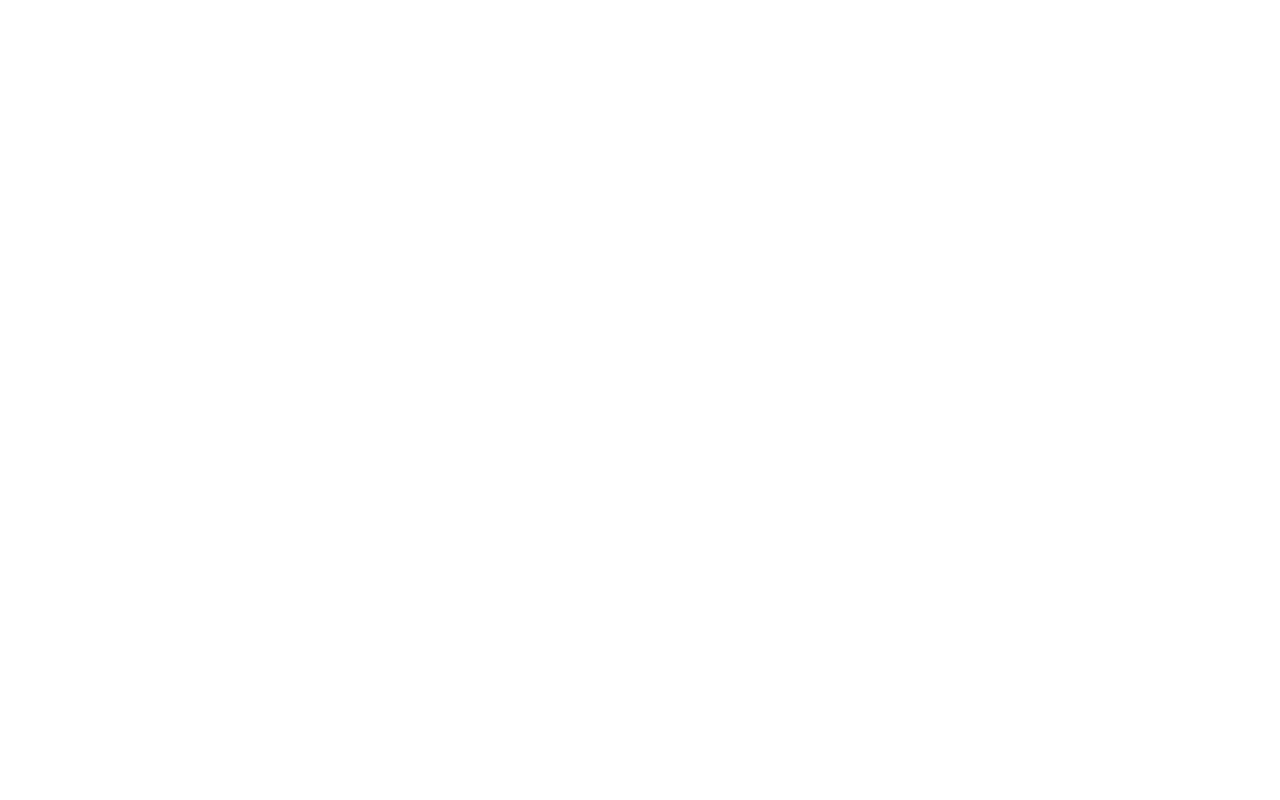
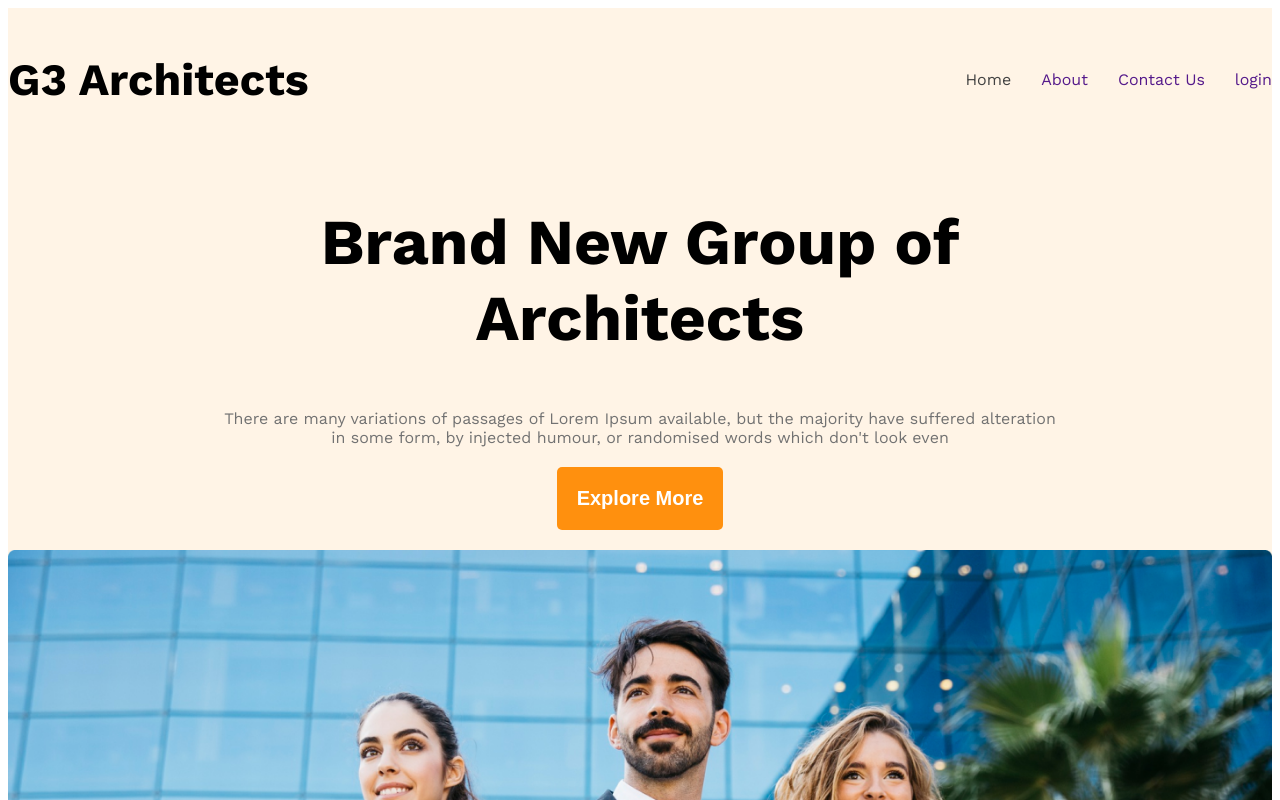
Before and after one commit to Mauyagithub/g3-architect-website, a plain HTML site: page index.html in a window 1280 px wide. Shown: the top 800 px of the page. Drawn offline with nearby package versions, Linux system fonts and the light colour scheme.

Commit message:
added nav and banner

```diff
--- a/index.html
+++ b/index.html
@@ -1,12 +1,45 @@
 <!DOCTYPE html>
 <html lang="en">
+
 <head>
     <meta charset="UTF-8">
     <meta name="viewport" content="width=device-width, initial-scale=1.0">
     <title>Architect</title>
     <link rel="stylesheet" href="styles/style.css">
+    <link rel="preconnect" href="https://fonts.googleapis.com">
+    <link rel="preconnect" href="https://fonts.gstatic.com" crossorigin>
+    <link href="https://fonts.googleapis.com/css2?family=Work+Sans:ital,wght@0,100..900;1,100..900&display=swap"
+        rel="stylesheet">
 </head>
-<body>
 
+<body class="work-sans-normal">
+    <header class="bg">
+        <nav class="navbar display-flex">
+            <h3 class="brand">G3 Architects</h3>
+            <ul class="nav-links display-flex">
+                <li class="nav-item"><a class="nav-link dark2" href="">Home</a></li>
+                <li class="nav-item"><a class="nav-link" href="">About</a></li>
+                <li class="nav-item"><a class="nav-link" href="">Contact Us</a></li>
+                <li class="nav-item"><a class="nav-link" href="">login</a></li>
+            </ul>
+        </nav>
+        <div class="banner">
+            <div class="banner-container">
+                <h2 class="banner-title">Brand New Group of Architects </h2>
+                <div class="banner-description dark3">There are many variations of passages of Lorem Ipsum available, but the
+                    majority have suffered alteration in some form, by injected humour, or randomised words which don't
+                    look even</div>
+                <button class="btn-primary">Explore More</button>
+            </div>
+            <img class="banner-img" src="images/banner.png" alt="">
+        </div>
+    </header>
+    <main>
+
+    </main>
+    <footer>
+
+    </footer>
 </body>
+
 </html>
--- a/styles/style.css
+++ b/styles/style.css
@@ -0,0 +1,72 @@
+.work-sans-normal{
+    font-family: "Work Sans", sans-serif;
+    font-optical-sizing: auto;
+    font-weight: 400;
+    font-style: normal;
+}
+/* shared item  */
+.display-flex{
+    display: flex;
+}
+.btn-primary{
+    background-color: #FF900E;
+  padding: 20px;
+  color: white;
+  border: none;
+  border-radius: 5px;
+  font-size: 1.25rem;
+  font-weight: 600;
+}
+.dark2{
+    color: #424242;
+}
+.dark3{
+    color: rgba(114, 114, 114, 1);
+}
+.bg{
+    background-color: rgba(255, 144, 14, 0.1);
+}
+/* header section */
+.navbar{
+    justify-content: space-between;
+    align-items: center;
+}
+.nav-links{
+    list-style: none;
+    gap: 30px;
+}
+.brand{
+    font-weight: 700;
+    font-size: 2.8rem;
+}
+.nav-link{
+    text-decoration: none;
+}
+.navbar , .banner{
+    max-width: 1440px;
+    margin: 0 auto;
+}
+.banner-container{
+    max-width: 850px;
+    margin: 0 auto;
+    text-align: center;
+    margin-bottom: 20px;
+}
+.banner-title{
+font-weight: 700;
+font-size: 4rem;
+}
+.banner-description{
+    margin-bottom: 20px;
+}
+.banner-img{
+    width: 100%;
+}
+
+/* media resposive layout */
+@media screen and (max-width:576px) {
+    .navbar, .nav-links{
+        flex-direction: column;
+    }
+
+}
```
